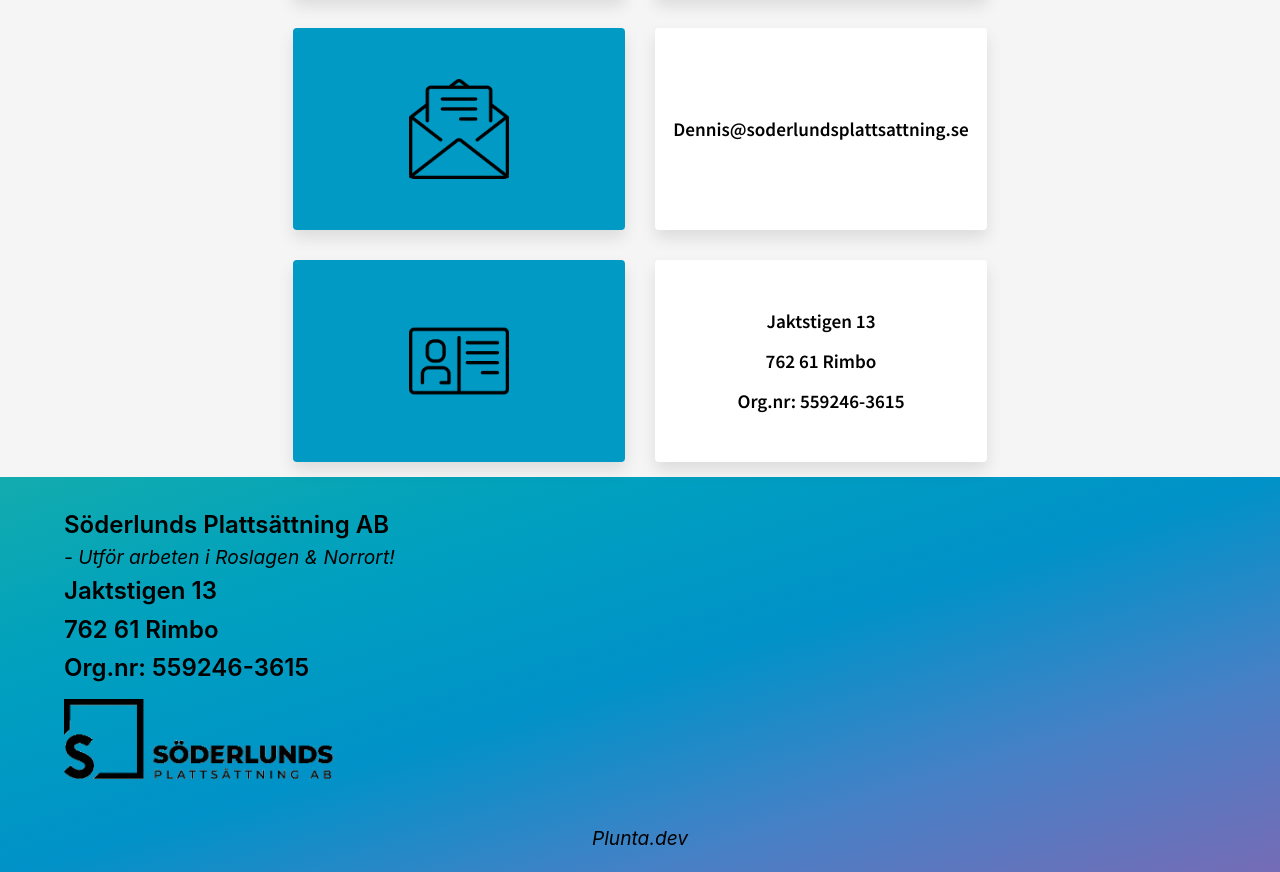
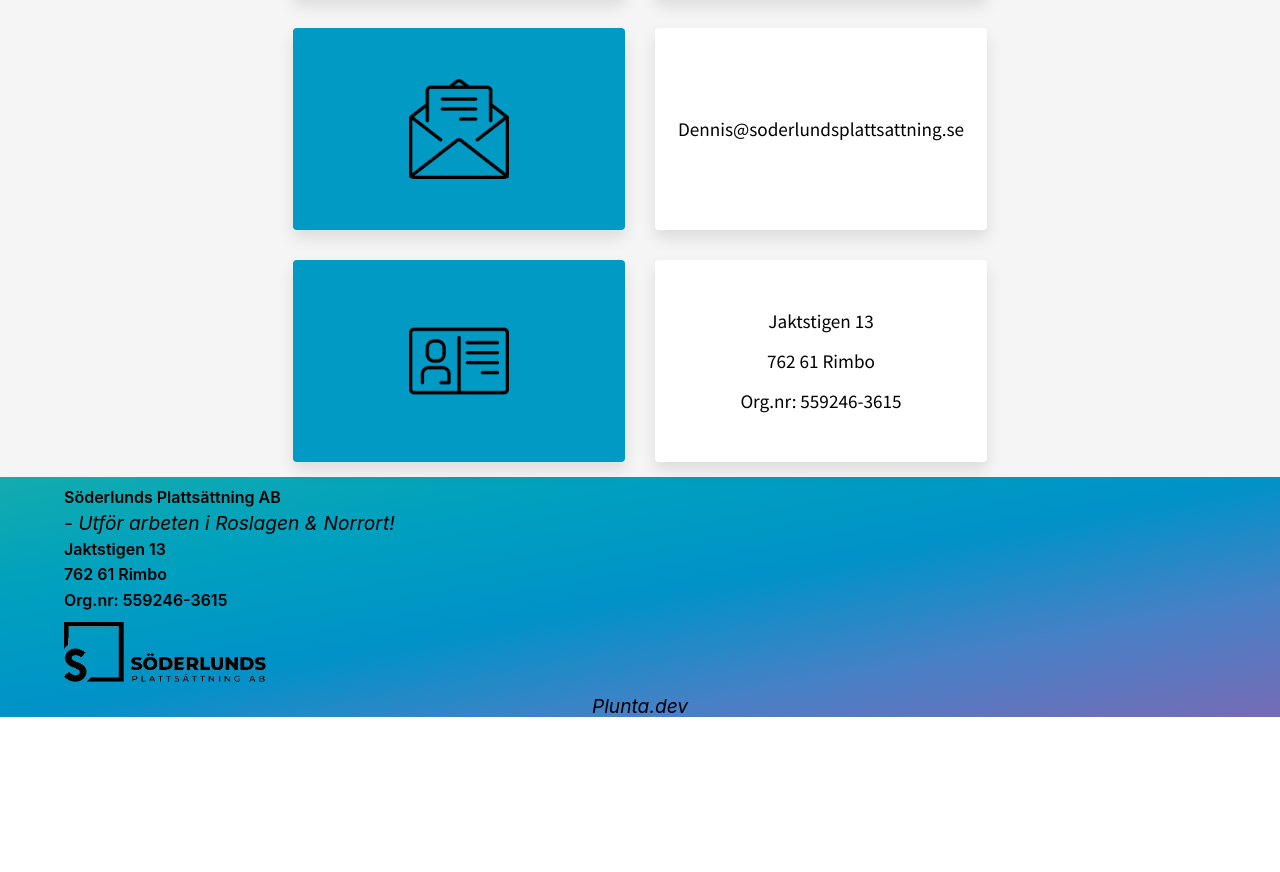
Before and after one commit to Nesiht/Soderlunds, a React (Create React App) app in the folder soderlunds/: page / in a window 1280 px wide. Shown: the part 1219-2091 px from the top of the page. After the commit the page ends 1937 px from the top, so only its background shows below. Built offline with nearby package versions, Linux system fonts and the light colour scheme.

Commit message:
fixed styling issues

```diff
--- a/soderlunds/src/styles/contact.js
+++ b/soderlunds/src/styles/contact.js
@@ -46,7 +46,6 @@ export const StyledText = styled.p`
   font-size: 1.2rem;
   margin: 0.5rem;
   font-family: 'Source Sans Pro', sans-serif;
-  font-weight: 800;
   `
 
 export const StyledImg = styled.img`
--- a/soderlunds/src/styles/footer.js
+++ b/soderlunds/src/styles/footer.js
@@ -2,12 +2,15 @@ import styled from 'styled-components'
 
 export const StyledBackground = styled.div`
   background-image: linear-gradient(to right bottom, #12acae, #00a0bf, #0092c8, #4880c6, #766bb5);
-  height: 50vh;
   width: 100vw;
   display: flex;
   flex-direction: column;
   justify-content: space-around;
   align-items: center;
+
+  @media (min-width: 1024px) {
+    height: 30vh;
+  }
   `
 
 export const StyledContiner = styled.div`
@@ -20,6 +23,10 @@ export const StyledParagraph = styled.p`
   color: black;
   font-weight: 600;
   line-height: 0.6;
+
+  @media (min-width: 1024px) {
+    font-size: 1rem;
+  }
   `
 
 export const StyledItalic = styled.p`
@@ -33,4 +40,8 @@ export const StyledItalic = styled.p`
 export const StyledLogo = styled.img`
   height: 80px;
   margin-right: 20px;
+
+  @media (min-width: 1024px) {
+    height: 60px;
+  }
   `
```
